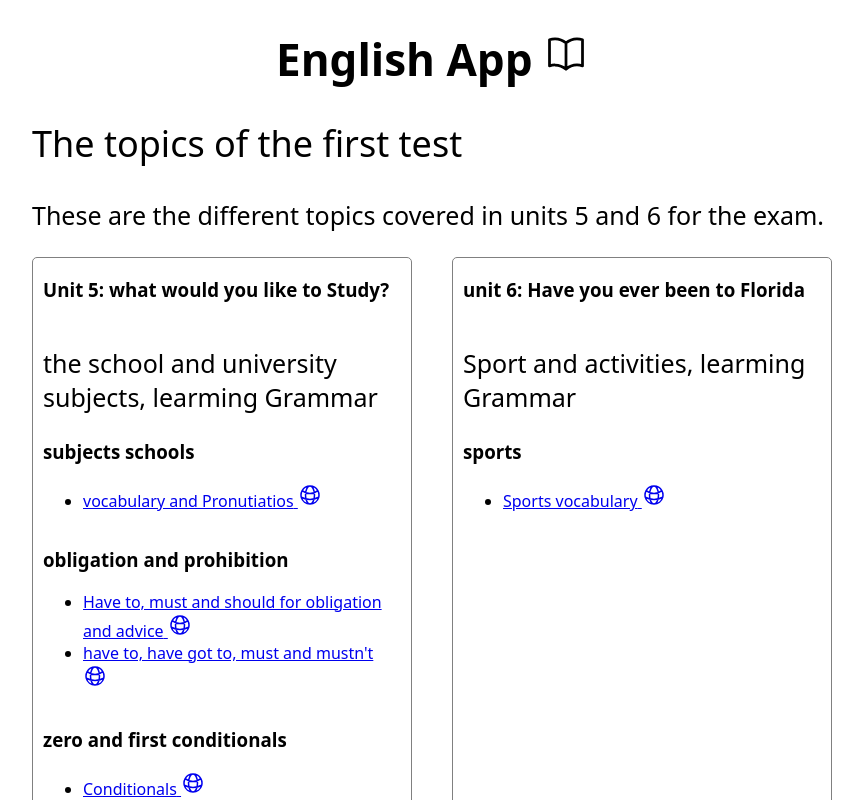
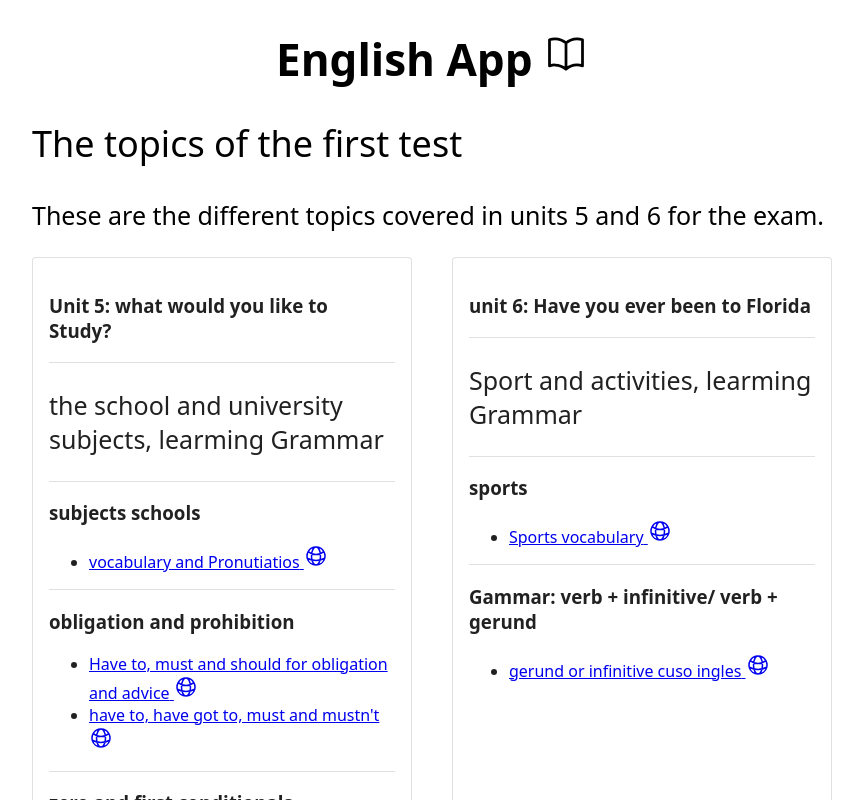
Before and after one commit to elizonRL/English_project, a React (Vite) app: page / in a window 1280 px wide. Shown: the top 800 px of the page, without its empty margins (208-1071 px from the left). Built offline with nearby package versions, Linux system fonts and the light colour scheme.

Commit message:
cambios en material ui

```diff
--- a/src/App.jsx
+++ b/src/App.jsx
@@ -1,6 +1,6 @@
 /* import { useEffect, useState } from "react";
 import getDataService from "./services/getData.service"; */
-import Card from "./components/Card";
+import Cards from "./components/Card";
 import "@justinribeiro/lite-youtube";
 import Video from "./components/Viddeo";
 import YouTube from "./components/icons/Yotube";
@@ -152,7 +152,7 @@ const App = () => {
         <p>
           These are the different topics covered in units 5 and 6 for the exam.
         </p>
-        <Card topics={topics} />
+        <Cards topics={topics} />
         <section>
           <h2 className="title-video">
             List of videos <YouTube />{" "}
--- a/src/components/Card.jsx
+++ b/src/components/Card.jsx
@@ -1,33 +1,39 @@
 import Weblink from "./icons/Weblink";
+import { Card, CardContent } from "@mui/material";
+import Divider from '@mui/material/Divider';
 
-const Card = ({ topics }) => {
+const Cards = ({ topics }) => {
   console.log(topics);
   return (
     <>
       <div className="cards">
         {topics.map((topic) => (
-          <article className="card" key={topic.id}>
+          <Card sx={{ minWidth: 275 }} variant="outlined" key={topic.id}>
+            <CardContent>
               <h3>{topic.title}</h3>
+              <Divider  flexItem />
               <p>{topic.desciption}</p>
               {topic.units.map((recurso) => (
                 <div key={recurso.id}>
+                  <Divider  flexItem />
                   <h3>{recurso.title}</h3>
                   <ul>
                     {recurso.links.map((link) => (
                       <li key={link.id}>
                         <a href={link.url} target="blank">
-                        {link.title} <Weblink/>
+                          {link.title} <Weblink />
                         </a>
                       </li>
                     ))}
                   </ul>
                 </div>
               ))}
-          </article>
+            </CardContent>
+          </Card>
         ))}
       </div>
     </>
   );
 };
 
-export default Card;
+export default Cards;
--- a/src/components/Viddeo.jsx
+++ b/src/components/Viddeo.jsx
@@ -2,7 +2,8 @@ const Video = ({videos}) => {
     console.log("videos",videos)
     return(
         <>
-        <aside>
+
+        {/* <aside>
             {videos.map((video) => (
               <div className="videos-list" key={video.id}>
                 <h3>{video.videoTitle}</h3>
@@ -13,7 +14,7 @@ const Video = ({videos}) => {
               </div>
             ))}
 
-          </aside>
+          </aside> */}
         </>
     )
 };
```
Lines whose indentation alone changed are shown as unchanged.
